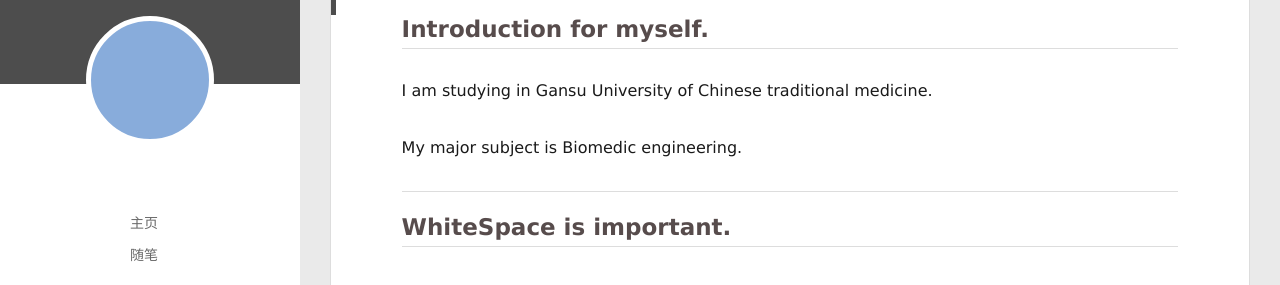
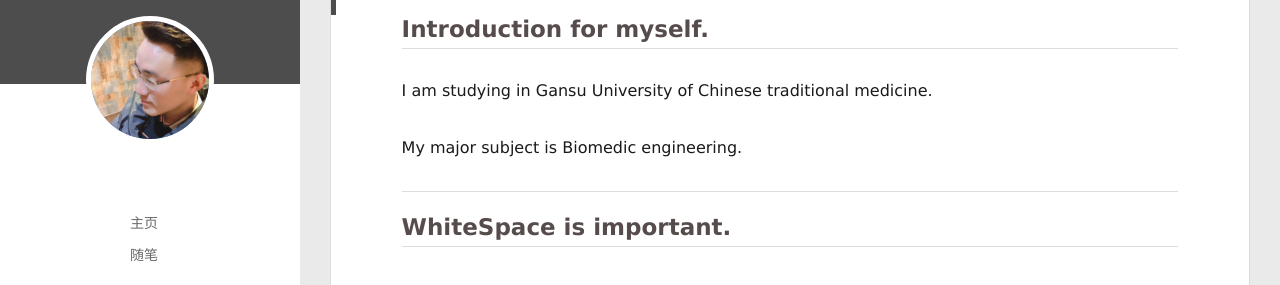
Before and after one commit to little87/little87.github.io, a plain HTML site: page 2021/09/09/My-first-paragraph-in-Blog/index.html in a window 1280 px wide. Shown: the part 96-381 px from the top of the page. Drawn offline with Linux system fonts and the light colour scheme; no server answers.

Commit message:
Site updated: 2021-09-10 11:50:58

```diff
--- a/2021/09/09/My-first-paragraph-in-Blog/index.html
+++ b/2021/09/09/My-first-paragraph-in-Blog/index.html
@@ -47,7 +47,7 @@
 <div class="intrude-less">
 	<header id="header" class="inner">
 		<a href="/" class="profilepic">
-			<img src="" class="js-avatar">
+			<img src="/img/head.JPG" class="js-avatar">
 		</a>
 		<hgroup>
 		  <h1 class="header-author"><a href="/"></a></h1>
@@ -105,7 +105,7 @@
 	<div class="intrude-less">
 		<header id="header" class="inner">
 			<div class="profilepic">
-				<img src="" class="js-avatar">
+				<img src="/img/head.JPG" class="js-avatar">
 			</div>
 			<hgroup>
 			  <h1 class="header-author js-header-author"></h1>
```
Also changed, not shown: 2021/09/09/hello-world/index.html (+2 -2 lines), archives/2021/09/index.html (+2 -2 lines), archives/2021/index.html (+2 -2 lines), archives/index.html (+2 -2 lines), index.html (+2 -2 lines), img/head.JPG (added).
